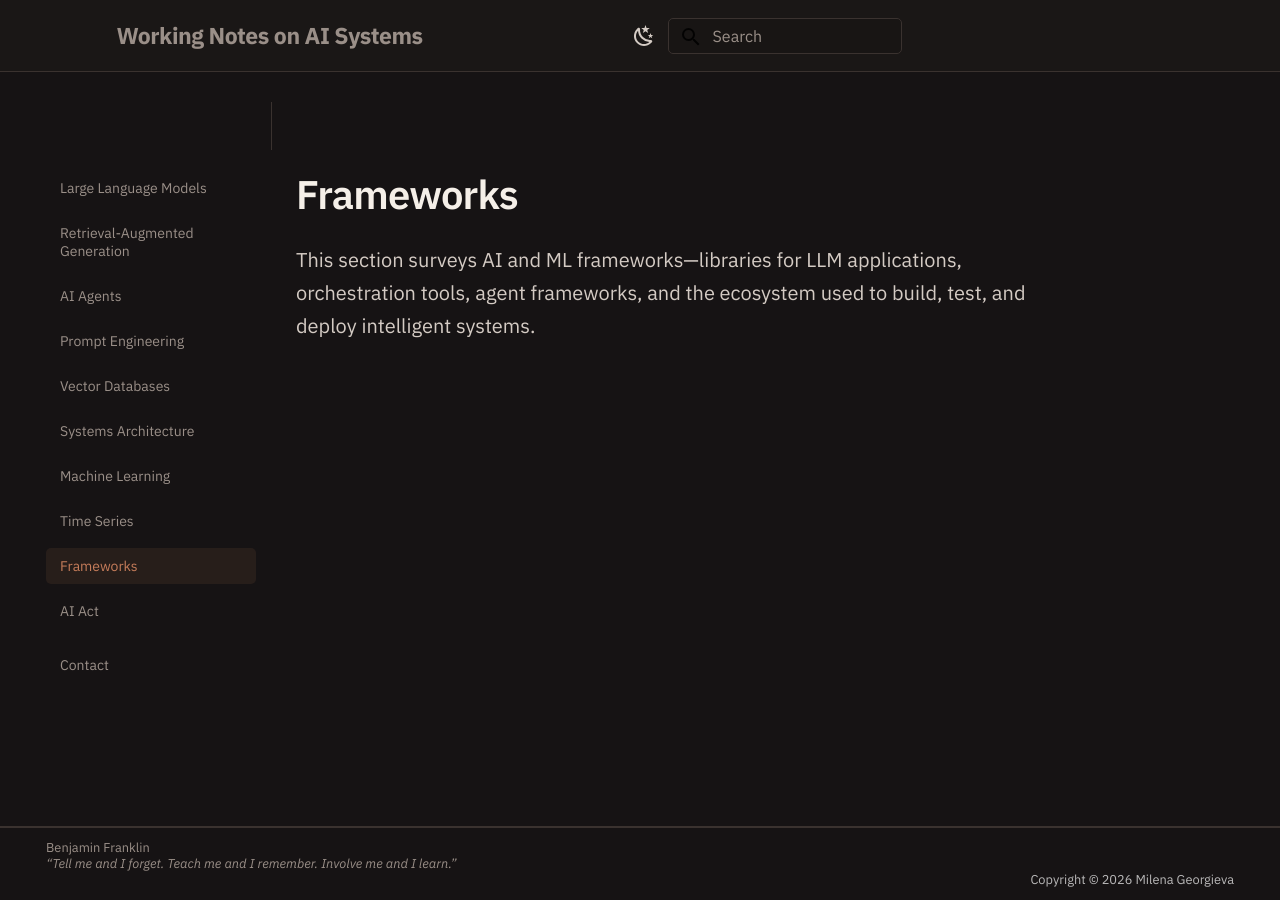
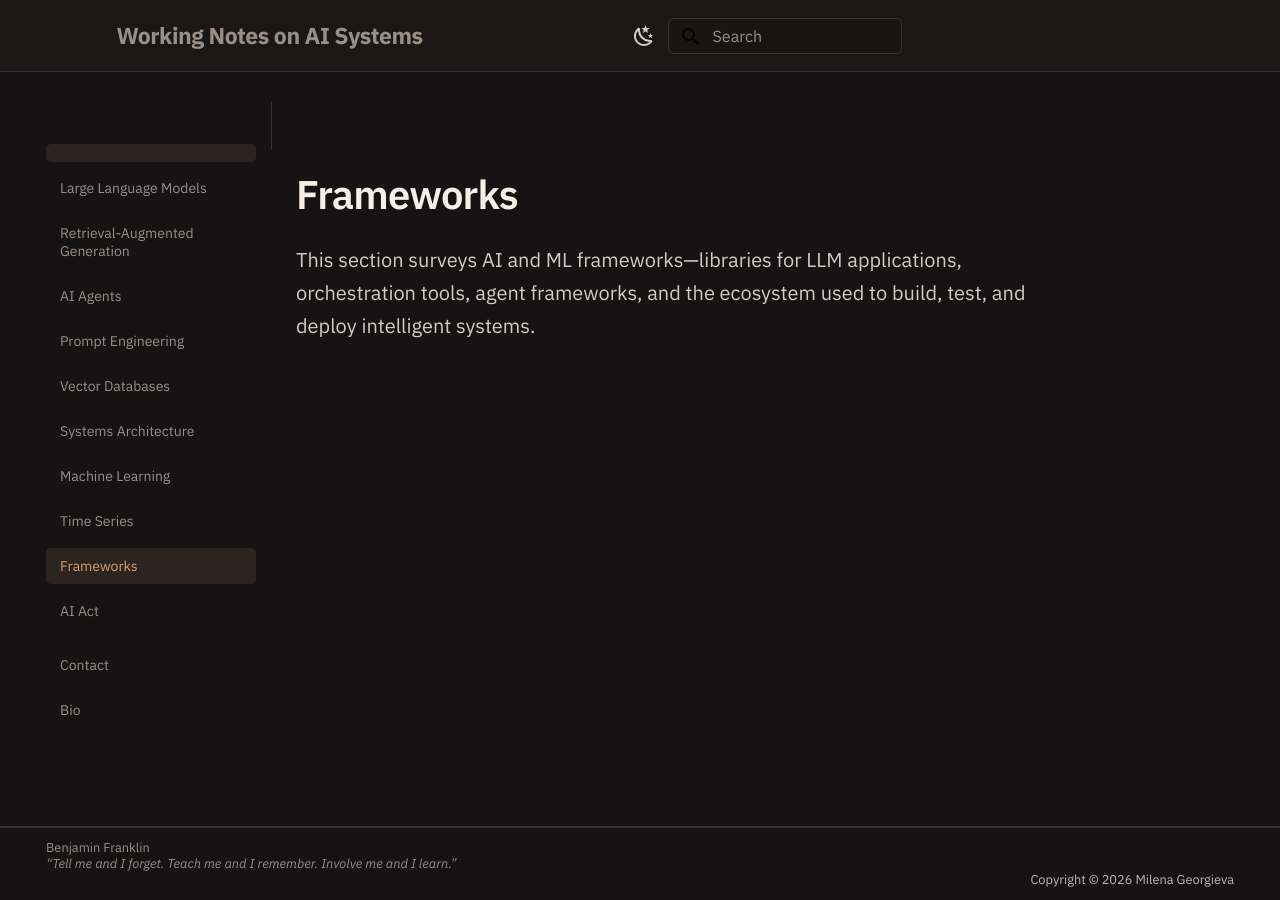
Before and after one commit to mimitheone/milenageorgieva.tech, an MkDocs documentation site: the page built from docs/frameworks/index.md, in a window 1280 px wide. Built offline with MkDocs 1.6.1 and Material for MkDocs 9.7.7, drawn with Linux system fonts in a browser that asks for light colours; comment, search, counter and statistics services are not loaded.

Commit message:
Add Bio page, last updated dates, and UI fixes for nav and scrollbars.

```diff
--- a/docs/stylesheets/extra.css
+++ b/docs/stylesheets/extra.css
@@ -28,6 +28,9 @@
 
        --scroll-thumb: #d4a078;
        --scroll-thumb-hover: #e4b48a;
+
+       --nav-active: #d4a078;
+       --nav-active-bg: rgba(212, 160, 120, 0.12);
 
        --radius: 5px;
    }
@@ -203,9 +206,9 @@
 
    .md-nav__link--active{
 
-       color:var(--accent);
+       color:var(--nav-active);
 
-       background:rgba(198,125,90,.10);
+       background:var(--nav-active-bg);
    }
 
    /* ==========================================================
@@ -777,7 +780,13 @@
 [data-md-color-accent="brown"] {
     --md-accent-fg-color: #d4a078;
     --md-accent-fg-color--transparent: #d4a0781a;
-    --md-typeset-a-color: #c67d5a;
+    --md-typeset-a-color: #d4a078;
+}
+
+[data-md-color-scheme="slate"][data-md-color-primary="black"],
+[data-md-color-scheme="slate"][data-md-color-primary="white"],
+[data-md-color-scheme="default"][data-md-color-primary="white"] {
+    --md-typeset-a-color: #d4a078;
 }
 
 * {
@@ -785,22 +794,28 @@
     scrollbar-color: var(--scroll-thumb) var(--bg);
 }
 
-::-webkit-scrollbar {
-    width: 10px;
-    height: 10px;
+::-webkit-scrollbar,
+.md-sidebar__scrollwrap::-webkit-scrollbar {
+    width: 8px;
+    height: 8px;
 }
 
-::-webkit-scrollbar-track {
+::-webkit-scrollbar-track,
+.md-sidebar__scrollwrap::-webkit-scrollbar-track {
     background: var(--bg);
 }
 
-::-webkit-scrollbar-thumb {
+::-webkit-scrollbar-thumb,
+.md-sidebar__scrollwrap::-webkit-scrollbar-thumb {
     background: var(--scroll-thumb);
     border-radius: 999px;
     border: 2px solid var(--bg);
 }
 
-::-webkit-scrollbar-thumb:hover {
+::-webkit-scrollbar-thumb:hover,
+.md-sidebar__scrollwrap:hover::-webkit-scrollbar-thumb,
+.md-sidebar__scrollwrap:focus-within::-webkit-scrollbar-thumb,
+.md-sidebar__scrollwrap::-webkit-scrollbar-thumb:hover {
     background: var(--scroll-thumb-hover);
 }
 
@@ -808,40 +823,54 @@
     background: var(--bg);
 }
 
-/* Material sidebar scrollbar (uses --md-accent-fg-color on hover) */
+/* Material sidebar: same thumb as page scrollbar */
 .md-sidebar__scrollwrap {
-    scrollbar-color: var(--scroll-thumb) transparent !important;
+    scrollbar-color: var(--scroll-thumb) var(--bg) !important;
 }
 
 .md-sidebar__scrollwrap:hover,
 .md-sidebar__scrollwrap:focus-within {
-    scrollbar-color: var(--scroll-thumb) transparent !important;
+    scrollbar-color: var(--scroll-thumb) var(--bg) !important;
 }
 
-.md-sidebar__scrollwrap::-webkit-scrollbar {
-    width: 0.2rem;
-    height: 0.2rem;
-}
-
-.md-sidebar__scrollwrap::-webkit-scrollbar-thumb {
-    background-color: #d4a078 !important;
-}
-
-.md-sidebar__scrollwrap:hover::-webkit-scrollbar-thumb,
-.md-sidebar__scrollwrap:focus-within::-webkit-scrollbar-thumb {
-    background-color: #d4a078 !important;
-}
-
-.md-sidebar__scrollwrap:hover::-webkit-scrollbar-thumb:hover,
-.md-sidebar__scrollwrap:focus-within::-webkit-scrollbar-thumb:hover {
-    background-color: #e4b48a !important;
-}
-
+.md-nav--primary .md-nav__item .md-nav__link--active,
 .md-nav--primary .md-nav__item--active > .md-nav__link,
 .md-nav--primary .md-nav__link--active,
 .md-nav--primary .md-nav__link:focus,
+.md-nav--primary .md-nav__link:active,
 .md-nav--primary .md-nav__item--active > .md-nav__link:hover {
-    color: var(--accent) !important;
+    color: var(--nav-active) !important;
+    background: var(--nav-active-bg);
+}
+
+/* ==========================================================
+   PAGE METADATA (last updated / created)
+   ========================================================== */
+
+.md-source-file {
+    display: flex;
+    flex-wrap: wrap;
+    gap: 1rem 1.5rem;
+    margin-top: 2rem;
+    padding-top: 1rem;
+    border-top: 1px solid var(--border);
+    color: var(--text-soft);
+    font-size: 0.85rem;
+}
+
+.md-source-file__fact,
+.md-source-file .git-revision-date-localized-plugin {
+    color: var(--text-soft) !important;
+}
+
+.md-source-file__fact {
+    display: inline-flex;
+    align-items: center;
+    gap: 0.35rem;
+}
+
+.md-source-file .md-icon svg {
+    fill: var(--muted) !important;
 }
 
 /* ==========================================================
--- a/mkdocs.yml
+++ b/mkdocs.yml
@@ -54,7 +54,11 @@
   - awesome-pages
 
   - git-revision-date-localized:
-      enable_creation_date: true
+      enable_creation_date: false
+      fallback_to_build_date: true
+      type: date
+      timezone: Europe/Sofia
+      locale: en
 
 markdown_extensions:
   - admonition
@@ -99,3 +103,4 @@
       - AI Act: ai-act/index.md
 
   - Contact: contact.md
+  - Bio: bio.md
--- a/overrides/main.html
+++ b/overrides/main.html
@@ -1,5 +1,5 @@
 {% extends "base.html" %}
 
 {% block content %}
-{{ page.content }}
+  {% include "partials/content.html" %}
 {% endblock %}
--- a/overrides/partials/header.html
+++ b/overrides/partials/header.html
@@ -16,7 +16,7 @@
 
     <nav>
       {% for nav_item in nav %}
-        {% if nav_item.title != "Notes" and nav_item.title != "Contact" %}
+        {% if nav_item.title != "Notes" and nav_item.title != "Contact" and nav_item.title != "Bio" %}
           {% if nav_item.children %}
             <a href="{{ nav_item.children[0].url | url }}">{{ nav_item.title }}</a>
           {% else %}
```
Also changed, not shown: docs/bio.md (added, +22 -0 lines), docs/index.md (+2 -0 lines), 1 other file.
